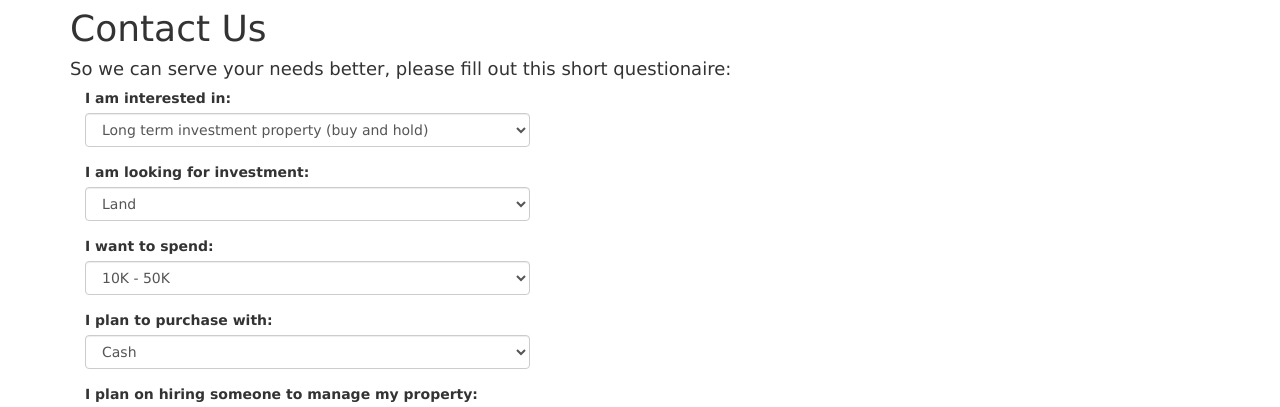
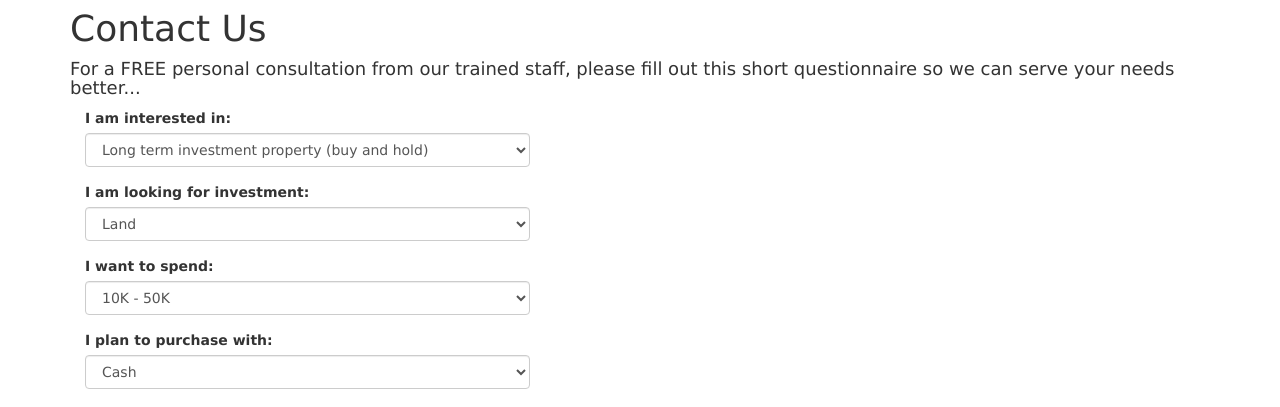
Before and after one commit to blueyedQT/AZ_Test, a CodeIgniter app: page /contact in a window 1280 px wide. Shown: the part 174-581 px from the top of the page. Run offline with CodeIgniter, Linux system fonts and the light colour scheme; some libraries are stand-ins or nearby versions.

Commit message:
Added minor changes requested by client

```diff
--- a/application/views/contact.php
+++ b/application/views/contact.php
@@ -1,6 +1,6 @@
 			<div class="content">
 				<h1>Contact Us</h1>
-				<h4>So we can serve your needs better, please fill out this short questionaire:</h4>
+				<h4>For a FREE personal consultation from our trained staff, please fill out this short questionnaire so we can serve your needs better...</h4>
 
 <! -- Error messages -- >
 <?php 	if(!empty($errors)) { ?>
--- a/application/views/templates/header.php
+++ b/application/views/templates/header.php
@@ -36,7 +36,8 @@
 				 --><li class="nav_links"><a href="#">About Us</a></li><!-- correcting space
 				 --><li class="nav_links"><a href="contact">Contact Us</a></li><!-- correcting space
 				 --><li class="nav_links"><a href="#">Blog</a></li><!-- correcting space
-				 --><li class="nav_links"><a href="#">Advertise Your Land Here</a></li>
+				 --><li class="nav_links"><a href="#">Advertise Your Land Here</a></li><!-- correcting space
+				--><li class="nav_links"><a href="#">FAQs</a></li>
 				</ul>
 			</div>
 			<div class="container">
```
